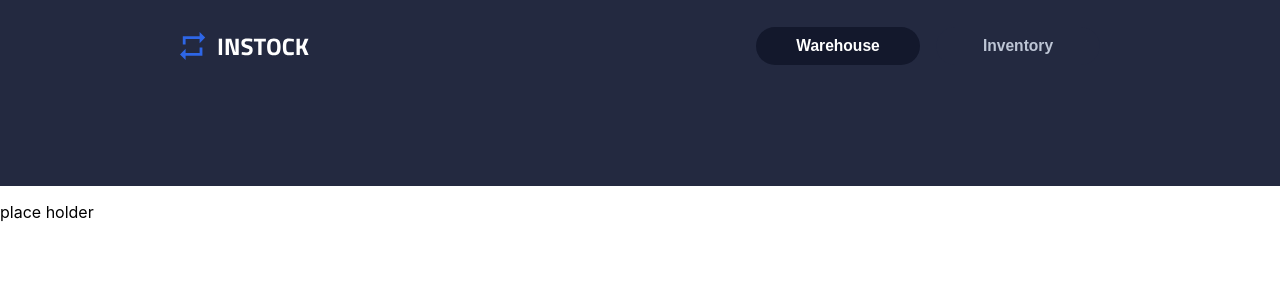
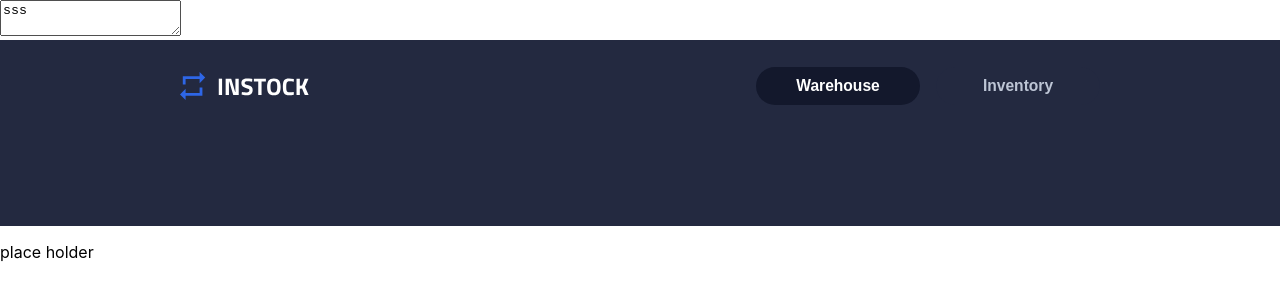
Before and after one commit to cdd741/In-Stock, a React (Create React App) app in the folder client/: page /warehouses/add in a window 1280 px wide. Shown: the top 300 px of the page. Built offline with nearby package versions, Linux system fonts and the light colour scheme.

Commit message:
input component functionality DONE, waiting to be styled
Signed-off-by: Andre Chen <b99chen@uwaterloo.ca>

```diff
--- a/client/src/App.js
+++ b/client/src/App.js
@@ -11,18 +11,35 @@ import AddWarehouse from "./routes/AddWareHouse.jsx";
 import Header from "./common/Header/Header";
 
 import { Switch, Route, Redirect } from "react-router-dom";
-
+import Input from "./components/Input/Input";
 class App extends Component {
   state = {
     isWarehouse: true,
+    email: "",
   };
+
   handleOnToggle = (isWarehouse) => {
     this.setState({ isWarehouse: isWarehouse });
     console.log(this.state.isWarehouse);
   };
+
+  handleOnChange = (e) => {
+    this.setState({ [e.target.name]: e.target.value });
+  };
+
+  handleOnSubmit = (e) => {
+    e.preventDefault();
+    if (this.state.email === "") {
+      alert("WTF");
+    }
+  };
+
   render() {
     return (
       <>
+        <form onSubmit={this.handleOnSubmit}>
+          <Input value="sss" label="email" onChange={this.handleOnChange} />
+        </form>
         <Header
           toggle={this.handleOnToggle}
           isWarehouse={this.state.isWarehouse}
--- a/client/src/components/Input/Input.jsx
+++ b/client/src/components/Input/Input.jsx
@@ -1,34 +1,51 @@
-import React from "react";
+import React, { Component } from "react";
 import "./Input.scss";
 import errIcon from "../../assets/Icons/error-24px.svg";
 
-function Input(onChange, textLabel, children) {
-  const handleOnChange = (e) => {
-    e.preventDefault();
-    onChange(e.target.value);
+export default class Input extends Component {
+  state = {
+    invalidInput: false,
+    value: this.props.value,
   };
 
-  const label = textLabel;
-  const value = children;
-  const errMessage = (
+  handleOnChange = (e) => {
+    e.preventDefault();
+    this.props.onChange(e);
+    console.log(this);
+    this.setState({ value: e.target.value });
+  };
+
+  hendleOnfocusout = (e) => {
+    console.log(this);
+    if (this.state.invalidInput !== !e.target.value) {
+      this.setState({ invalidInput: !e.target.value });
+      console.log(this);
+    }
+  };
+
+  renderErrMessage = () => {
+    return (
       <div>
-      <img src={errIcon} alt="error icon" />
+        <img src={errIcon} alt="invalid input icon" />
         <h3>This field is required</h3>
       </div>
     );
+  };
+
+  render() {
     return (
       <div className="input">
-      <label htmlFor={label}></label>
+        <label htmlFor={this.props.label}></label>
         <textarea
-        name={label}
-        id={label}
-        placeholder={label}
-        value={value}
-        onChange={handleOnChange}
-        required={errMessage}
+          name={this.props.label}
+          id={this.props.label}
+          placeholder={this.props.label}
+          value={this.state.value}
+          onChange={this.handleOnChange}
+          onBlur={this.hendleOnfocusout}
         ></textarea>
+        {this.state.invalidInput && this.renderErrMessage()}
       </div>
     );
   }
-
-export default Input;
+}
```
Lines whose indentation alone changed are shown as unchanged.
